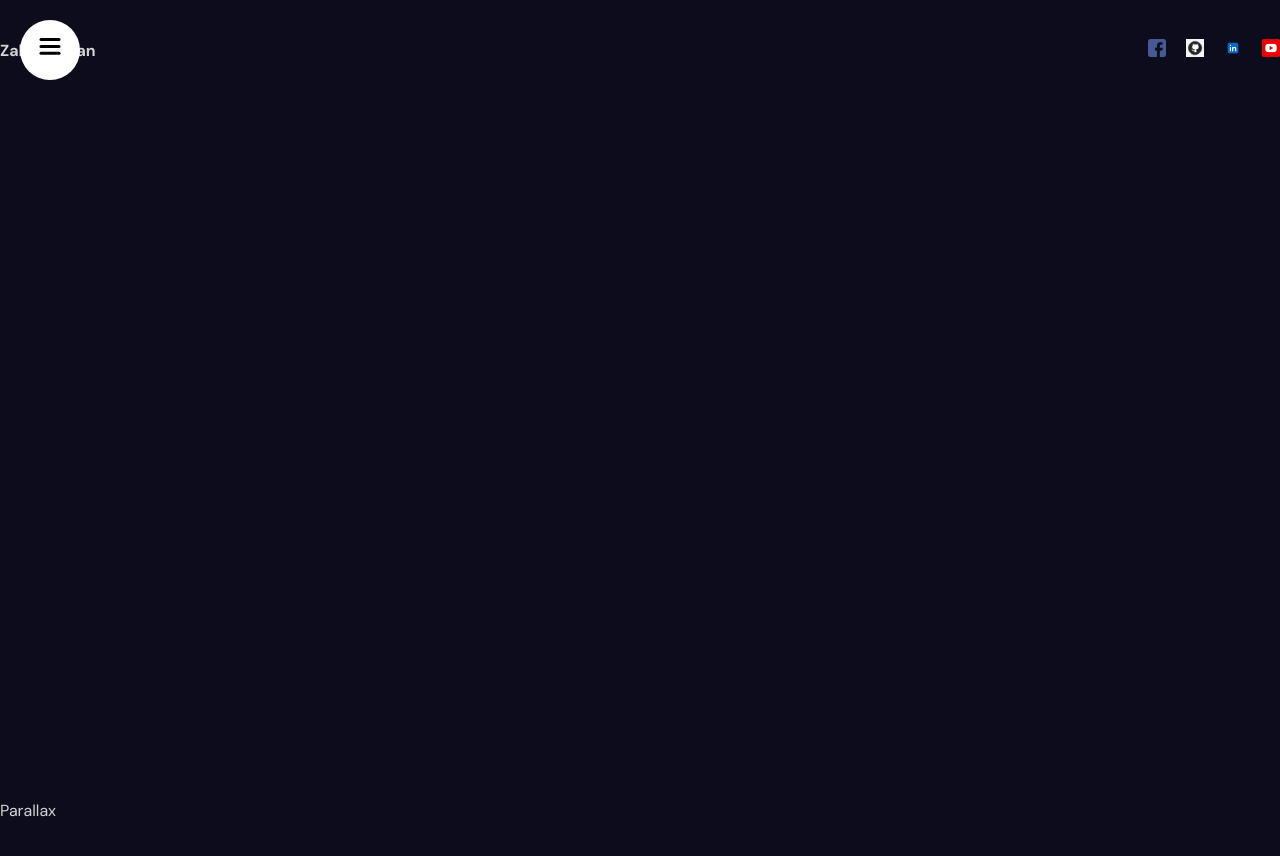
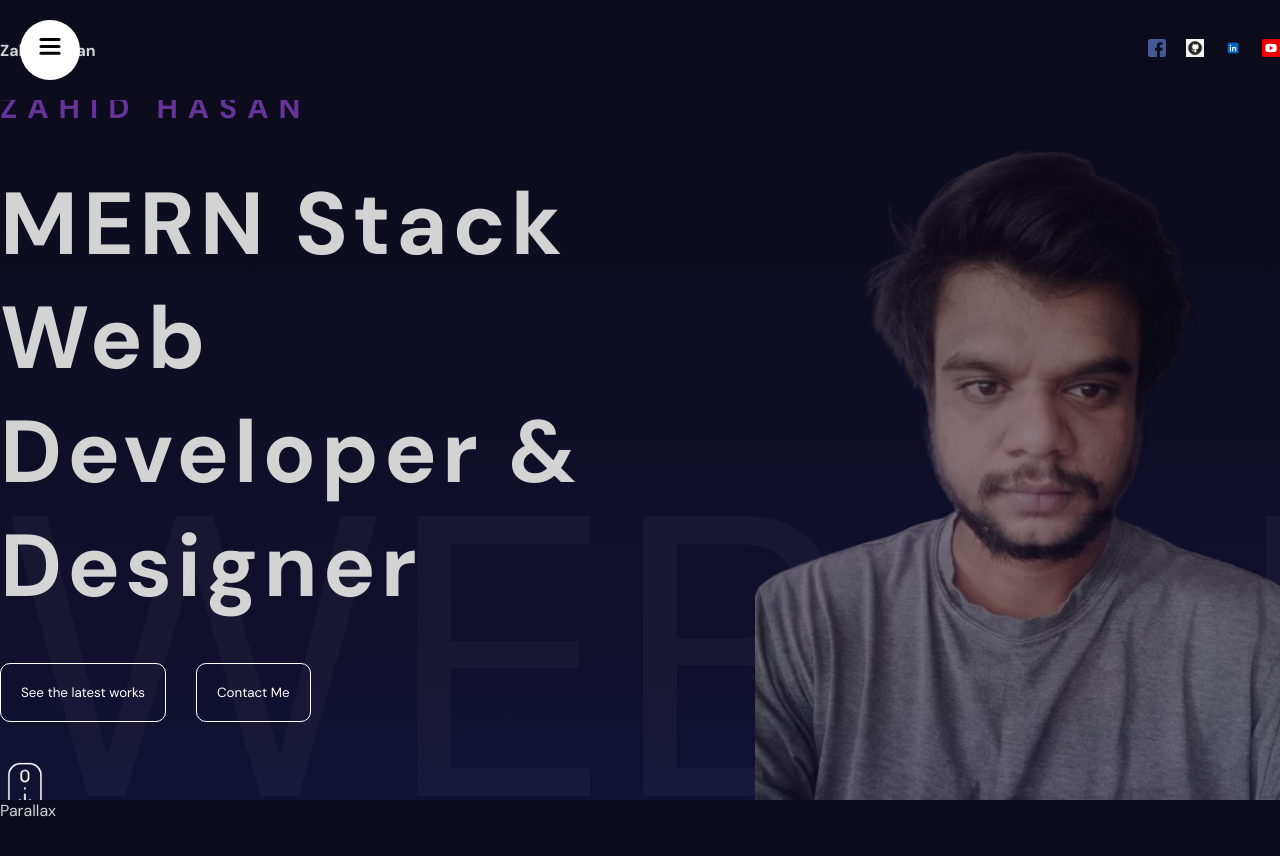
Before and after one commit to zahidhasan1993/portfolio2.0, a React (Vite) app: page / in a window 1280 px wide. Shown: the top 856 px of the page. Built offline with nearby package versions, Linux system fonts and the light colour scheme; a web font is replaced by a local one.

Commit message:
designing hero content for the site

```diff
--- a/src/App.jsx
+++ b/src/App.jsx
@@ -1,4 +1,5 @@
 import "./app.scss";
+import Hero from "./components/hero/Hero";
 import Navbar from "./components/navbar/Navbar";
 const App = () => {
   return (
@@ -7,6 +8,7 @@ const App = () => {
 
       <section id="home">
         <Navbar></Navbar>
+        <Hero></Hero>
       </section>
       <section id="service">Parallax</section>
       <section>Services</section>
--- /dev/null
+++ b/src/components/hero/Hero.jsx
@@ -0,0 +1,25 @@
+import "./hero.scss";
+
+const Hero = () => {
+  return (
+    <div className="hero">
+      <div className="wrapper">
+        <div className="textContainer">
+          <h2>ZAHID HASAN</h2>
+          <h1>MERN Stack Web Developer & Designer</h1>
+          <div className="buttons">
+            <button>See the latest works</button>
+            <button>Contact Me</button>
+          </div>
+          <img src="../../../public/scroll.png" alt="" />
+        </div>
+      </div>
+      <div className="slidingTextContainer">WEB DEVELOPER & DESIGNER</div>
+      <div className="imageContainer">
+        <img src="./../../../public/zahid.png" alt="" />
+      </div>
+    </div>
+  );
+};
+
+export default Hero;
--- /dev/null
+++ b/src/components/hero/hero.scss
@@ -0,0 +1,66 @@
+.hero {
+  height: calc(100vh - 100px);
+  overflow: hidden;
+  background: linear-gradient(180deg, #0c0c1d, #111132);
+  position: relative;
+
+  .wrapper {
+    max-width: 1366px;
+    height: 100%;
+    margin: auto;
+
+    .textContainer {
+      height: 100%;
+      width: 50%;
+      display: flex;
+      flex-direction: column;
+      justify-content: center;
+      gap: 40px;
+
+      h2 {
+        font-size: 30px;
+        color: rebeccapurple;
+        letter-spacing: 10px;
+      }
+
+      h1 {
+        font-size: 88px;
+        letter-spacing: 5px;
+      }
+      .buttons {
+        display: flex;
+        gap: 30px;
+        button {
+          padding: 20px;
+          border: 1px solid white;
+          border-radius: 10px;
+          background: transparent;
+          color: white;
+          cursor: pointer;
+          font-weight: 300;
+        }
+      }
+
+      img {
+        width: 50px;
+      }
+    }
+  }
+  .imageContainer {
+    height: 100%;
+    position: absolute;
+    top: 0;
+    right: 0;
+    img {
+      height: 100%;
+      opacity: 0.5;
+    }
+  }
+  .slidingTextContainer {
+    position: absolute;
+    font-size: 50vh;
+    bottom: -120px;
+    white-space: nowrap;
+    color: #ffffff09;
+  }
+}
--- a/src/components/sidebar/Links.jsx
+++ b/src/components/sidebar/Links.jsx
@@ -36,6 +36,7 @@ const Links = ({ links }) => {
           href={`#${link.path}`}
           variants={itemVariants}
           whileHover={{scale: 1.25}}
+          whileTap={{scale: 0.9}}
         >
           {link.title}
         </motion.a>
```
Also changed, not shown: public/zahid.png (added).
